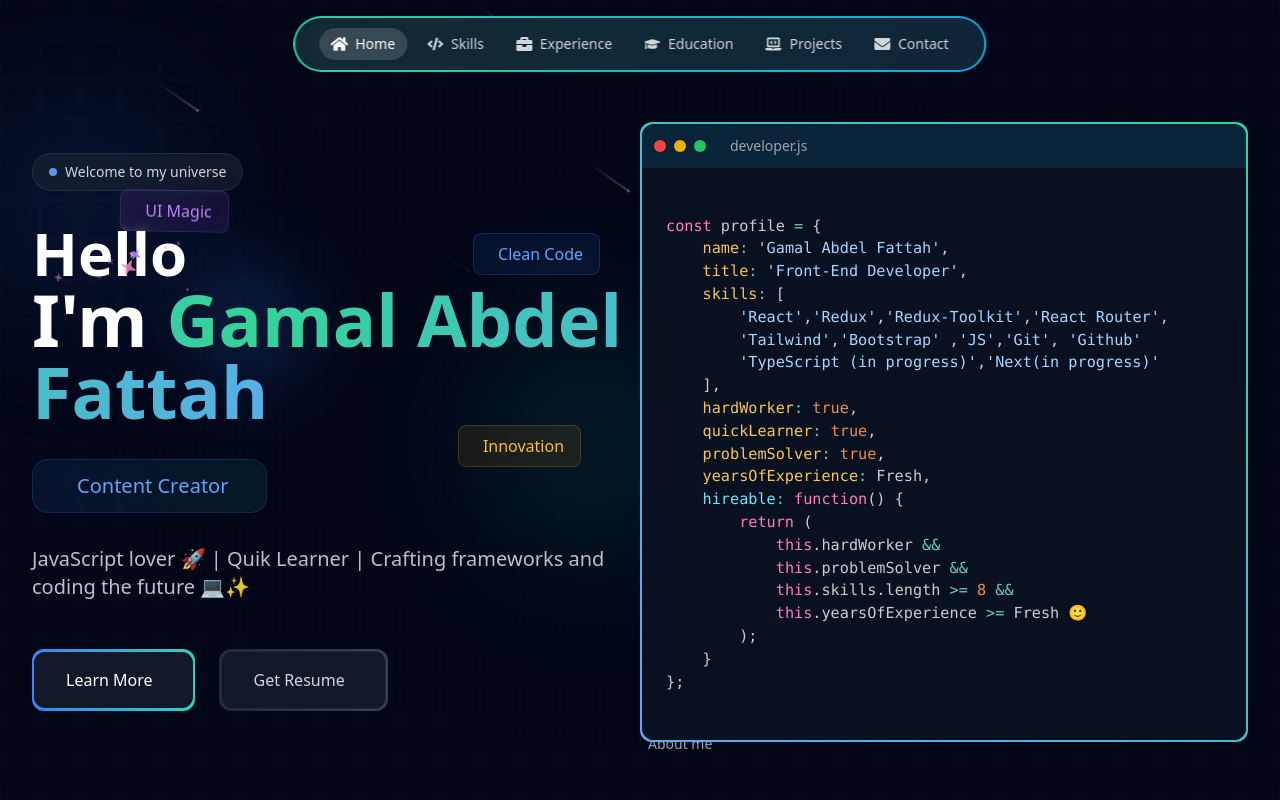
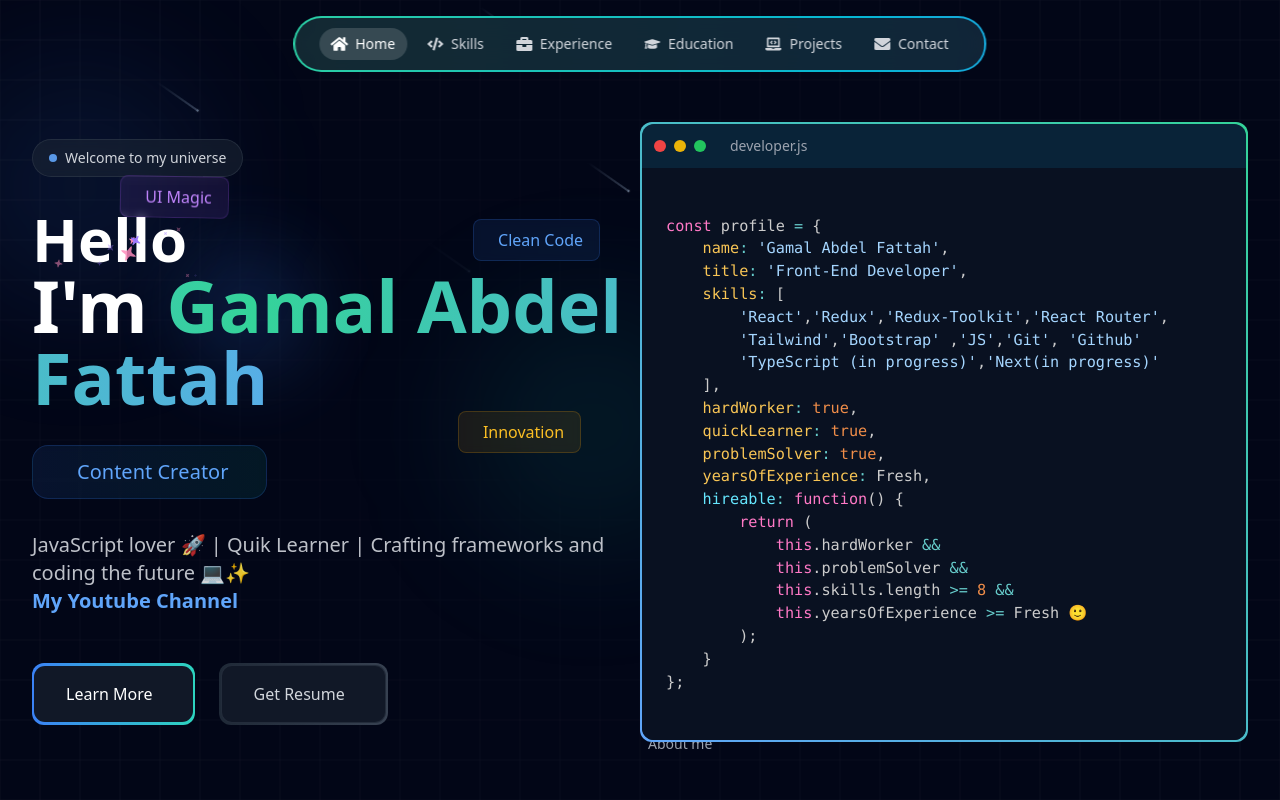
Before and after one commit to Ga-Mal/My-Portfolio, a React (Vite) app: page / in a window 1280 px wide. Shown: the top 800 px of the page. Built offline with nearby package versions, Linux system fonts and the light colour scheme.

Commit message:
Add Youtube Channel

```diff
--- a/src/pages/Hero/Hero.jsx
+++ b/src/pages/Hero/Hero.jsx
@@ -6,7 +6,7 @@ import Meteors from "@/components/ui/meteors";
 import PortfolioPage from "@/pages/About/About";
 import SparklesText from "@/components/ui/sparkles-text";
 import { FlipWords } from "@/components/ui/flip-words";
-import CV from "../../assets/images/Gamal_Abdelfattah.pdf"
+import CV from "../../assets/images/Gamal_Abdelfattah.pdf";
 
 // Grid Background - Replacing the HexagonBackground
 const GridBackground = () => {
@@ -207,8 +207,16 @@ const profile = {
               {/* Description */}
               <div className="relative mb-8 sm:mb-12 max-w-xl">
                 <p className="text-base sm:text-xl text-gray-300/90 leading-relaxed">
-                  JavaScript lover 🚀 |  Quik Learner  | Crafting frameworks
-                  and coding the future 💻✨
+                  JavaScript lover 🚀 | Quik Learner | Crafting frameworks and
+                  coding the future 💻✨
+                  <div>
+                    <a
+                    target="_blank"
+                      href="https://www.youtube.com/channel/UCp34p4UEXDLSftHT6QuJDiQ"
+                      className="inline-block text-blue-400 hover:text-blue-200  transition-all duration-200  font-bold">
+                      My Youtube Channel
+                    </a>
+                  </div>
                 </p>
               </div>
 
```
